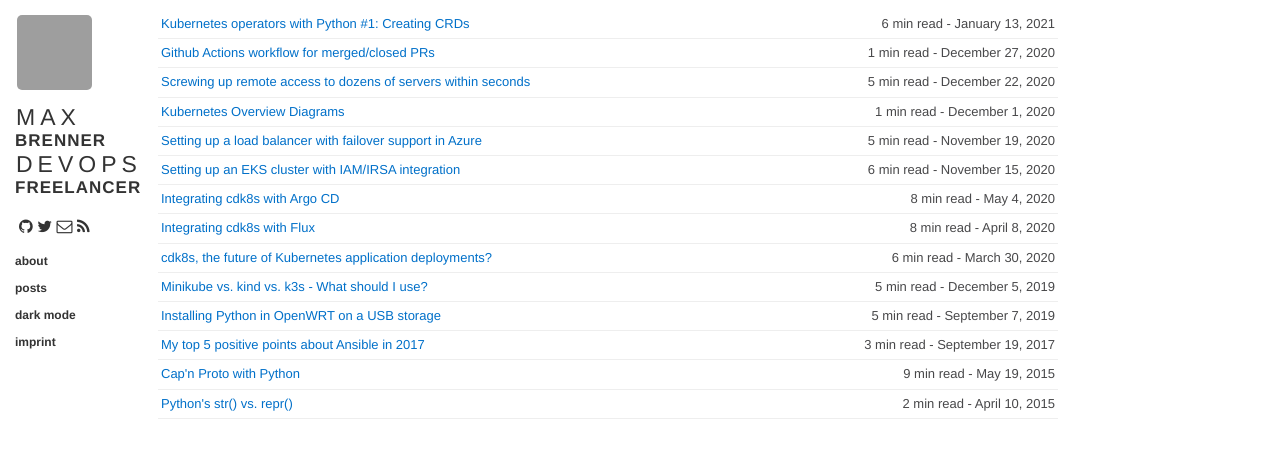
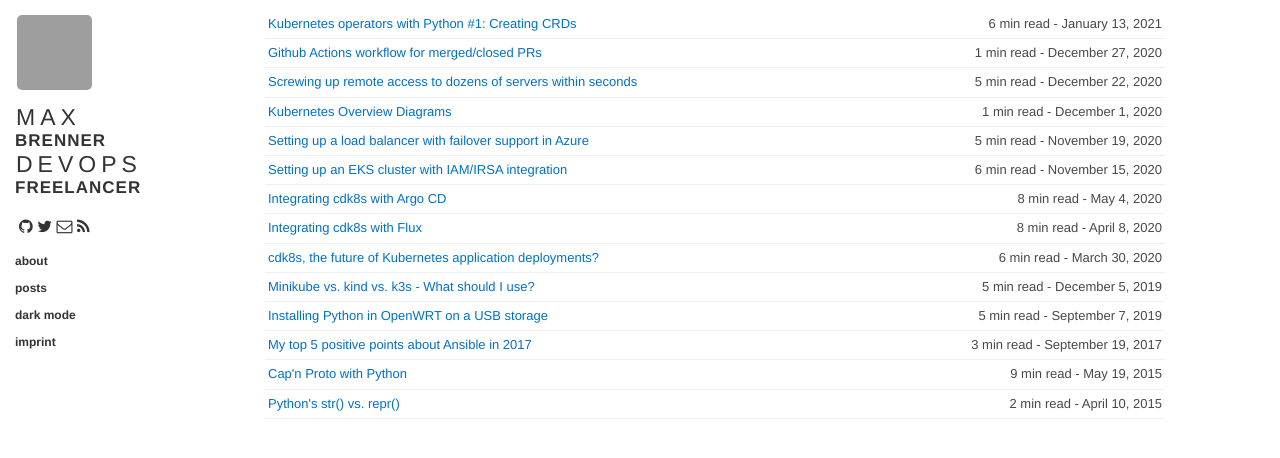
Before and after one commit to brennerm/brennerm.github.io, a Jekyll site: the page built from index.html, in a window 1280 px wide. Shown: the top 458 px of the page. Built offline with Jekyll 4.4.1, drawn with Linux system fonts in a browser that asks for light colours; comment, search, counter and statistics services are not loaded; grey boxes are pictures that could not be loaded.

Commit message:
center content

```diff
--- a/_layouts/layout.html
+++ b/_layouts/layout.html
@@ -3,7 +3,9 @@
 {% include head.html %}
 <body>
   {% include sidebar.html %}
-  {{ content }}
+  <div id="content-parent">
+    {{ content }}
+  </div>
   <script>
     if (window.location.host !== 'brennerm.github.io')
         window.goatcounter = {no_onload: true}
--- a/static/css/base.css
+++ b/static/css/base.css
@@ -85,11 +85,17 @@ body {
     margin-bottom: 7px;
 }
 
-.content {
-    max-width: 900px;
+#content-parent {
+    width: calc(100% - 150px);
     margin-left: 150px;
     margin-right: 20px;
     margin-bottom: 50px;
+}
+
+.content {
+    max-width: 900px;
+    margin-left: auto;
+    margin-right: auto;
 }
 
 .content h1 {
@@ -878,7 +884,7 @@ html[data-theme="dark"] {
         margin: 0 20px 0 0;
         padding: 5px 10px;
     }
-    .content {
+    #content-parent {
         margin: 0;
         padding: 5px 25px;
         width: inherit;
```
